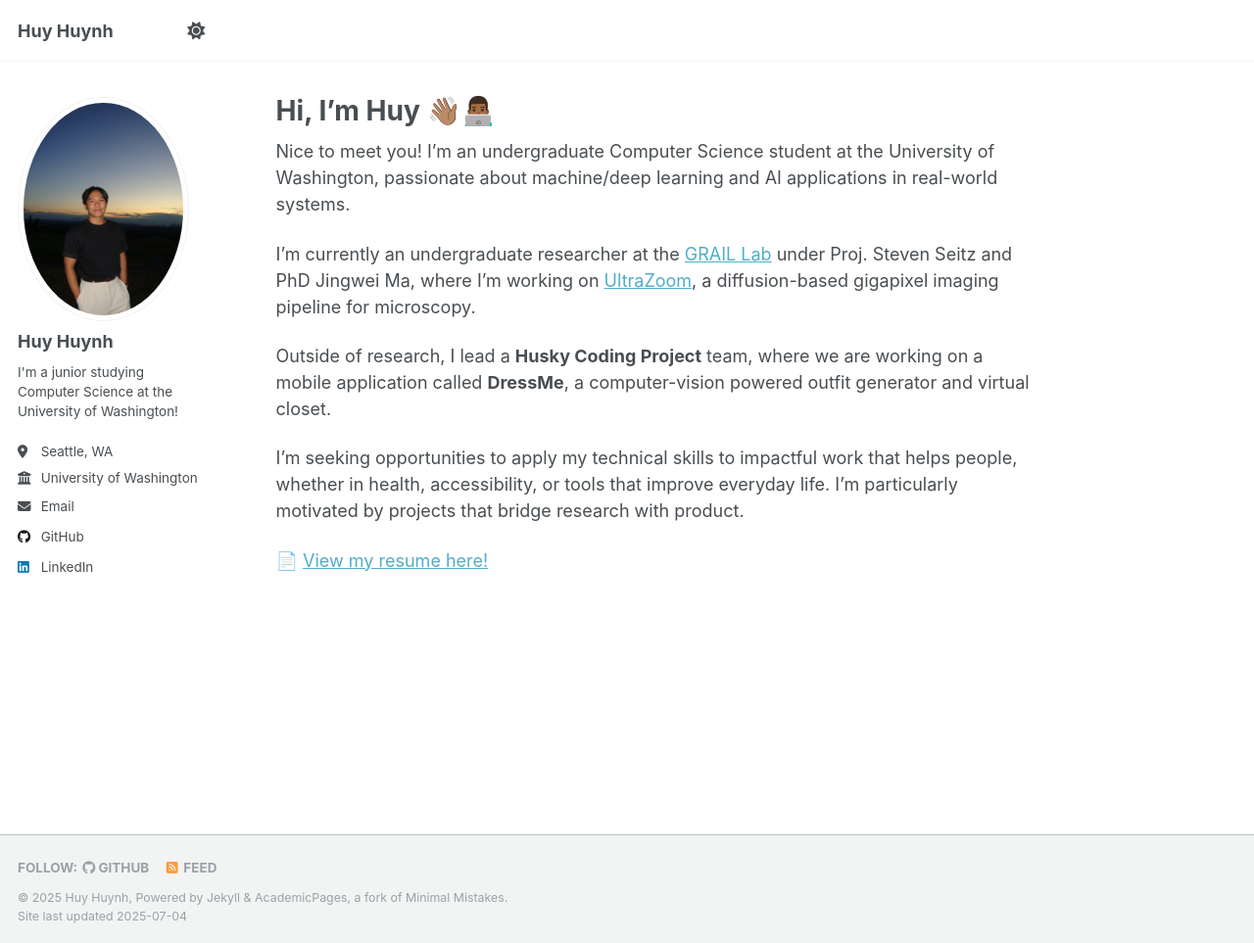
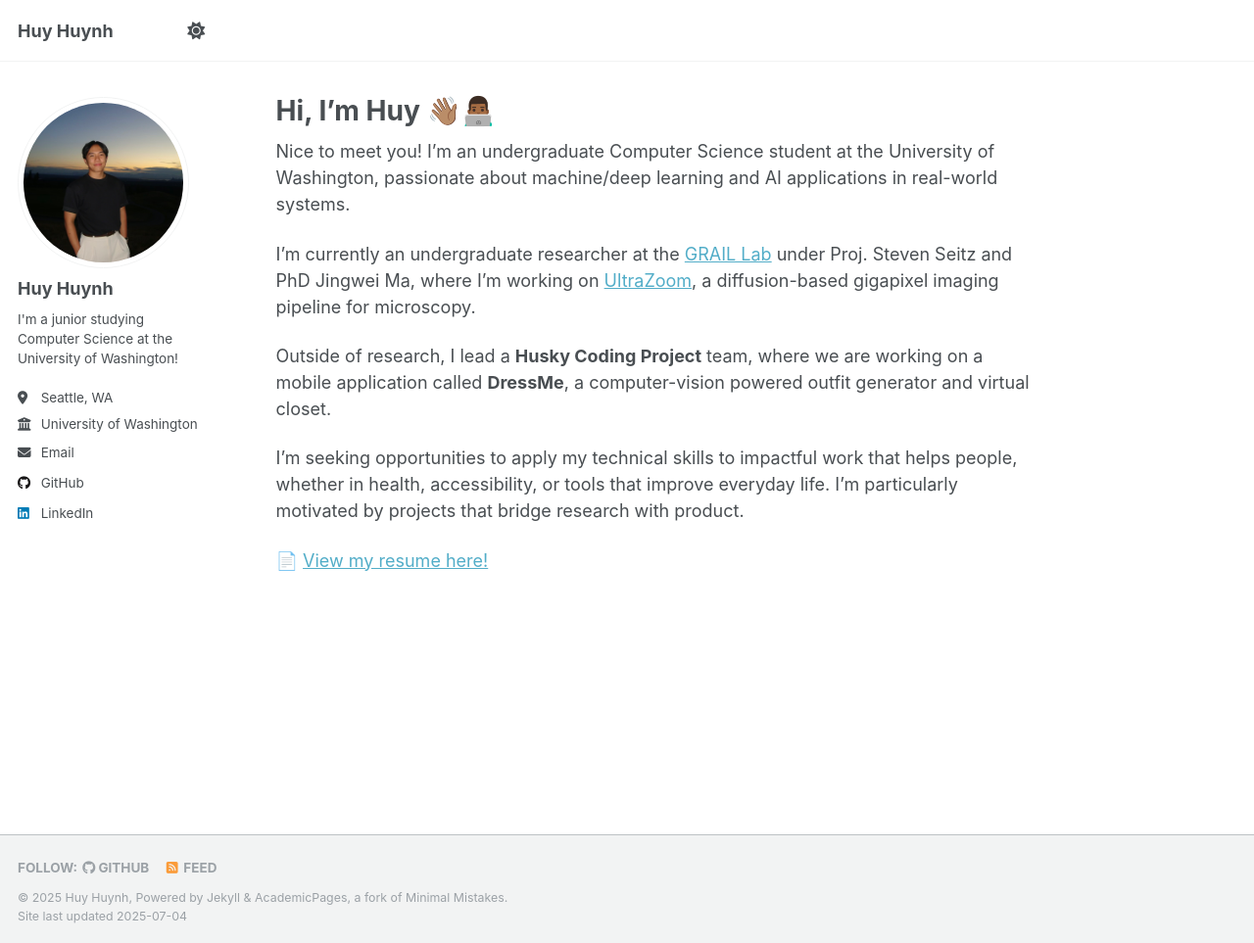
Before and after one commit to huy-cao-huynh/huy-cao-huynh.github.io, a Jekyll site: the page built from _pages/about.md, in a window 1280 px wide and 963 px high. Shown: the whole window at 98% size. Built offline with Jekyll 4.4.1, drawn with Linux system fonts in a browser that asks for light colours.

Commit message:
Update _config.yml

```diff
--- a/_config.yml
+++ b/_config.yml
@@ -22,7 +22,7 @@ repository               : "huy-cao-huynh/huy-cao-huynh.github.io"
 #               Additional customization can be done by editing /_includes/author-profile.html
 author:
   # Biographic information
-  avatar           : "DSC02971.jpg"
+  avatar           : "DSC02971 (1).jpg"
   name             : "Huy Huynh"
   pronouns         : # example: "she/her"
   bio              : "I'm a junior studying Computer Science at the University of Washington!"
```
